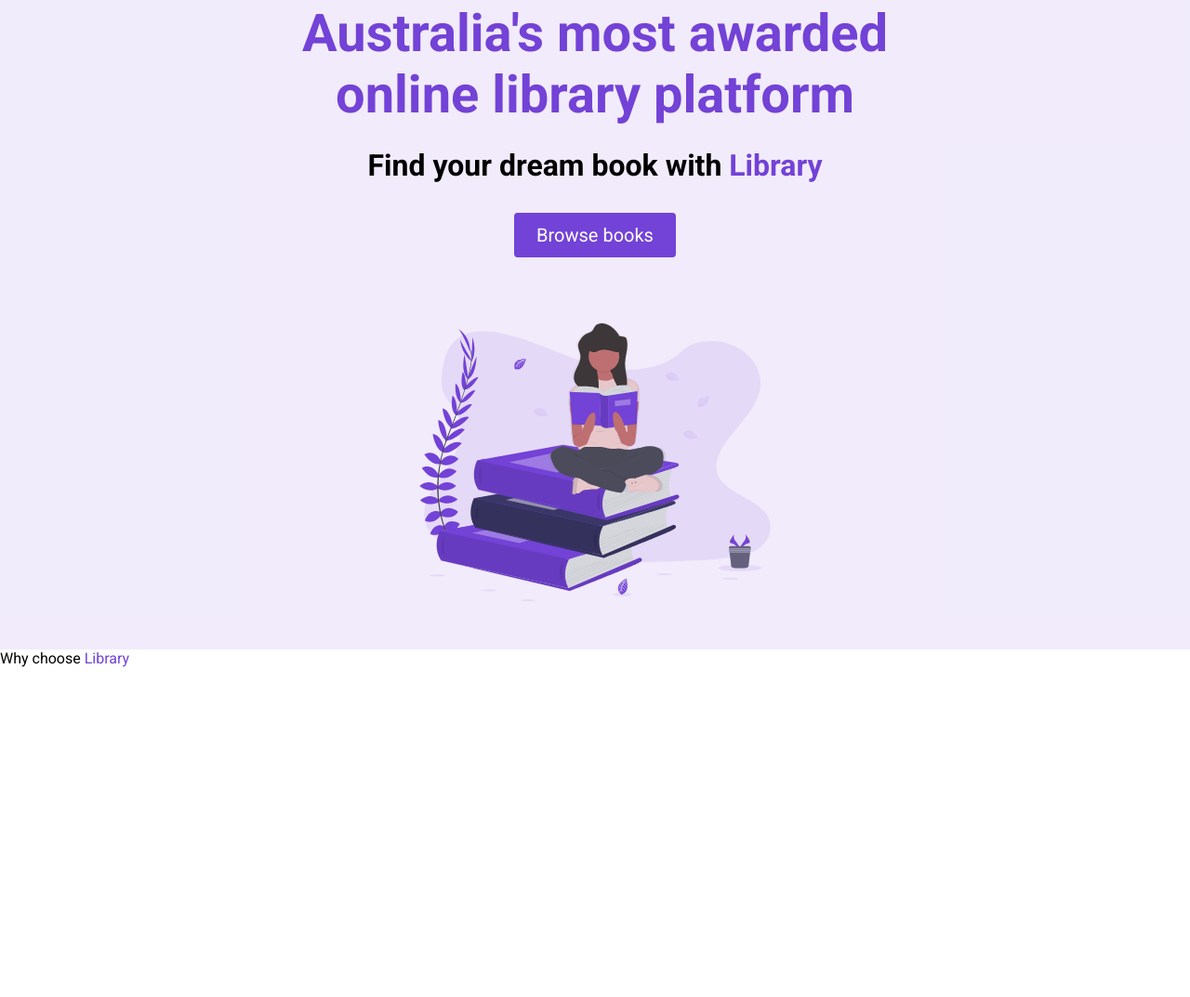
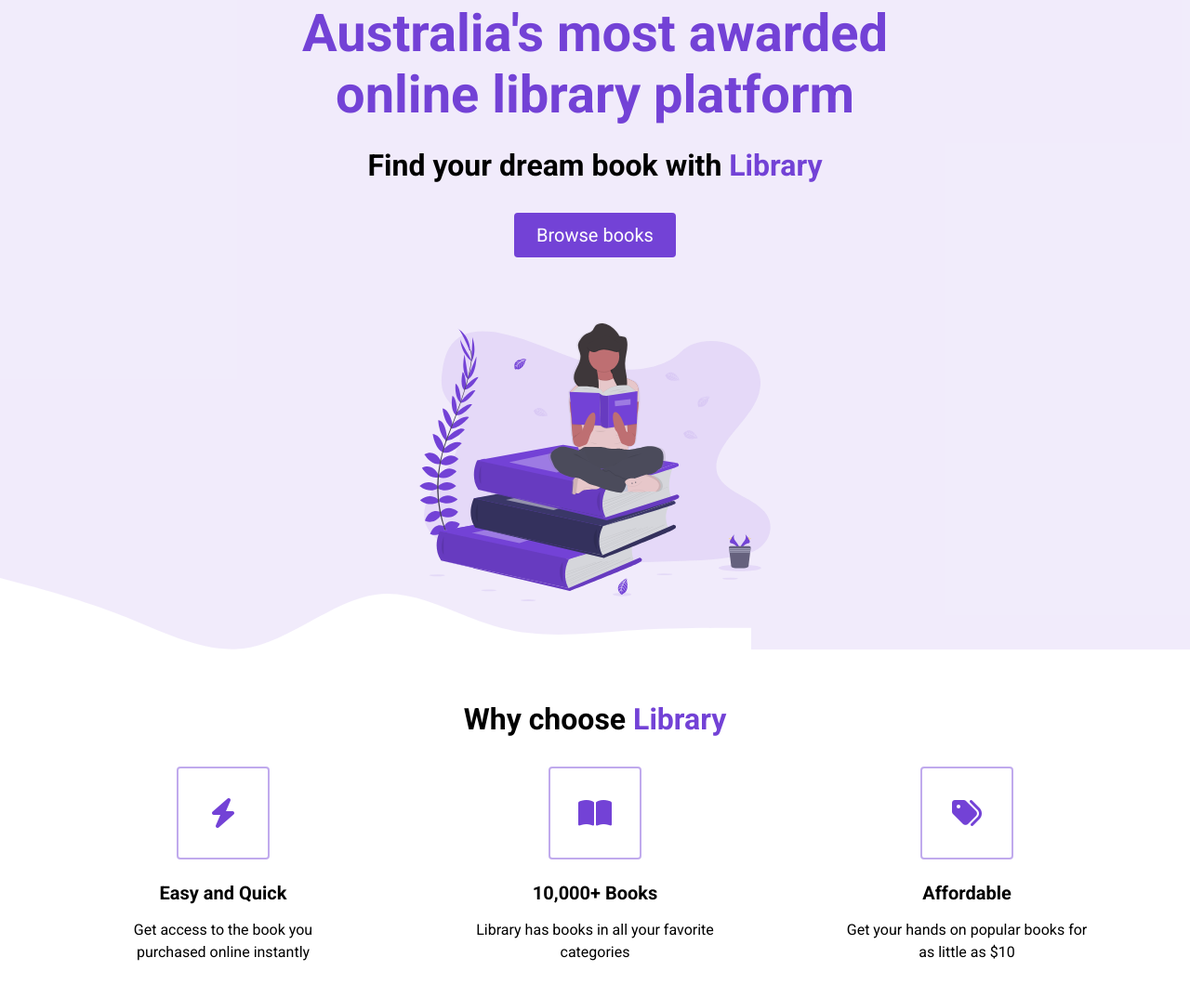
Before and after one commit to Momrox/Next-try, a plain HTML site: page index.html in a window 1280 px wide. Shown: the part 101-1174 px from the top of the page at 93% size. Before the commit the page ends 822 px from the top, so only its background shows below. Drawn offline with Linux system fonts and the light colour scheme.

Commit message:
initial commit

```diff
--- a/index.html
+++ b/index.html
@@ -1,5 +1,6 @@
 <!DOCTYPE html>
 <html lang="en">
+    <script src="https://kit.fontawesome.com/35160020f4.js" crossorigin="anonymous"></script>
 <head>
     <meta charset="UTF-8">
     <meta name="viewport" content="width=device-width, initial-scale=1.0">
@@ -36,9 +37,50 @@
        <section id="highlights">
 <div class="container">
     <div class="row">
-       <div class="h2 section__title"> Why choose <span class="purple">Library</span></div>
+       <h2 class="h2 section__title">
+        Why choose <span class="purple">Library</span>
+    </h2>
+    <div class="highlight__wrapper">
+        <div class="highlight">
+            <div class="highlight__img">
+                <i class="fas fa-bolt"></i>
+                </div>
+                <h3 class="highlight__subtitle">
+                    Easy and Quick
+                </h3>
+                <p class="highlight__para">
+                    Get access to the book you purchased online instantly
+                </p>
+            </div>
+
+            <div class="highlight">
+            <div class="highlight__img">
+                <i class="fas fa-book-open"></i>
+                </div>
+                <h3 class="highlight__subtitle">
+                    10,000+ Books
+                </h3>
+                <p class="highlight__para">
+                    Library has books in all your favorite categories
+                </p>
+
+        </div>
+
+        <div class="highlight">
+            <div class="highlight__img">
+               <i class="fa-solid fa-tags"></i>
+                </div>
+                <h3 class="highlight__subtitle">
+                    Affordable
+                </h3>
+                <p class="highlight__para">
+                    Get your hands on popular books for as little as $10
+                </p>
+            </div>
+        </div>
     </div>
 </div>
+
        </section>
        <section id="features">
 <div class="container">
--- a/styles.css
+++ b/styles.css
@@ -15,6 +15,9 @@
    max-height: 50vh;
    padding: 50px;
 
+}
+p {
+    line-height: 1.5;
 }
 .nav__container {
     width: 100%;
@@ -114,9 +117,92 @@
 }
 .header__img--wrapper {
     padding: 20px;
+    z-index: 2;
 
 }
 
-/*HIGHLIGHTS
+.container {
+padding: 56px 0;
+
+}
+.row {
+width: 100%;
+max-width: 1200px;
+margin: 0 auto;
+
+
+}
+
+
+/*
+HIGHLIGHTS
 
 */
+
+#highlights {
+    position: relative;
+
+}
+/*#highlights::before {
+    background: url(assets/wave.svg);
+    content: "";
+    position: absolute;
+    top: 1px;
+    left: 0;
+    transform: translateY(-100%);
+    width: 101vh;
+    height: 12vh;
+    background-size: no-repeat;
+    z-index: 1;
+}*/
+#highlights::after {
+    background: url("assets/wave.svg");
+    content: "";
+    position: absolute;
+    width: 101vh;
+    height: 12vh;
+    top: 1px;
+    left: 0;
+    z-index: 1;
+    background-size: cover;
+    background-repeat: no-repeat;
+    transform: translateY(-100%);
+
+
+
+}
+.highlight__wrapper {
+    display: flex;
+
+}
+.highlight {
+   padding: 0 24px;
+   width: calc(100% / 3);
+display: flex;
+align-items: center;
+justify-content: center;
+flex-direction: column;
+
+}
+.highlight__para {
+    text-align: center;
+    max-width: 260px;
+}
+.highlight__img {
+  border: 2px solid #7342d672;
+  color: #7342d6;
+  width: 100px;
+  height: 100px;
+  display: flex;
+  align-items: center;
+  justify-content: center;
+  border-radius: 4px;
+  font-size: 32px;
+  margin-bottom: 24px;
+
+}
+.highlight__subtitle {
+  font-size: 20px;
+  margin-bottom: 16px;
+
+}
```
